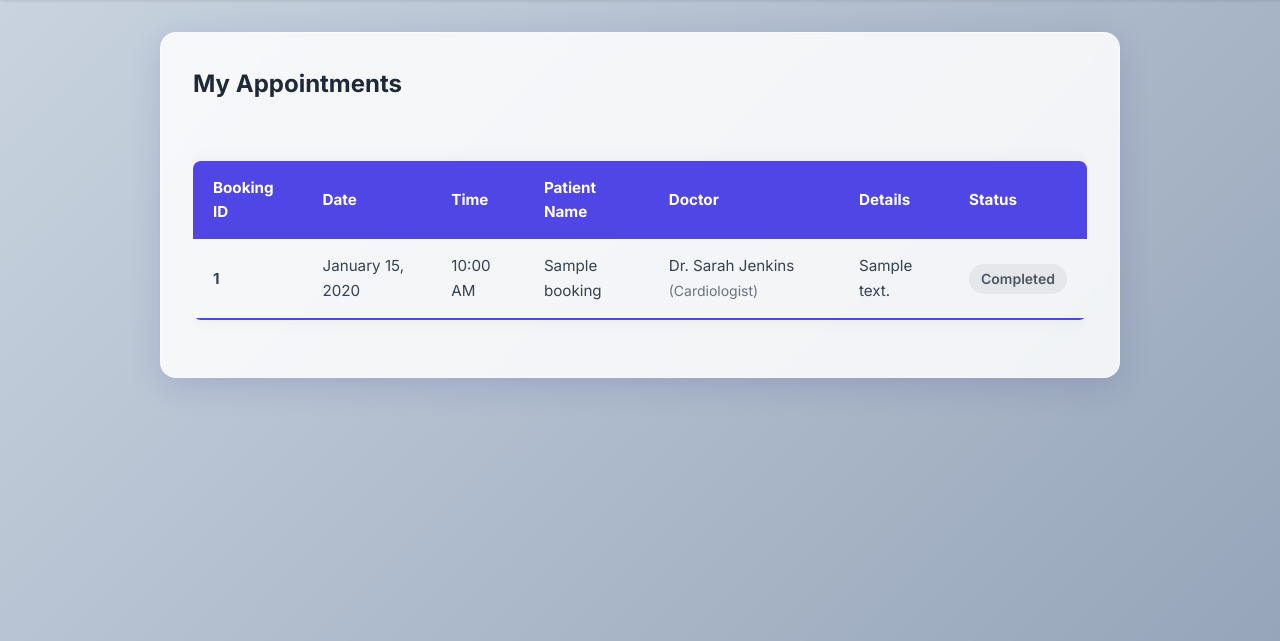
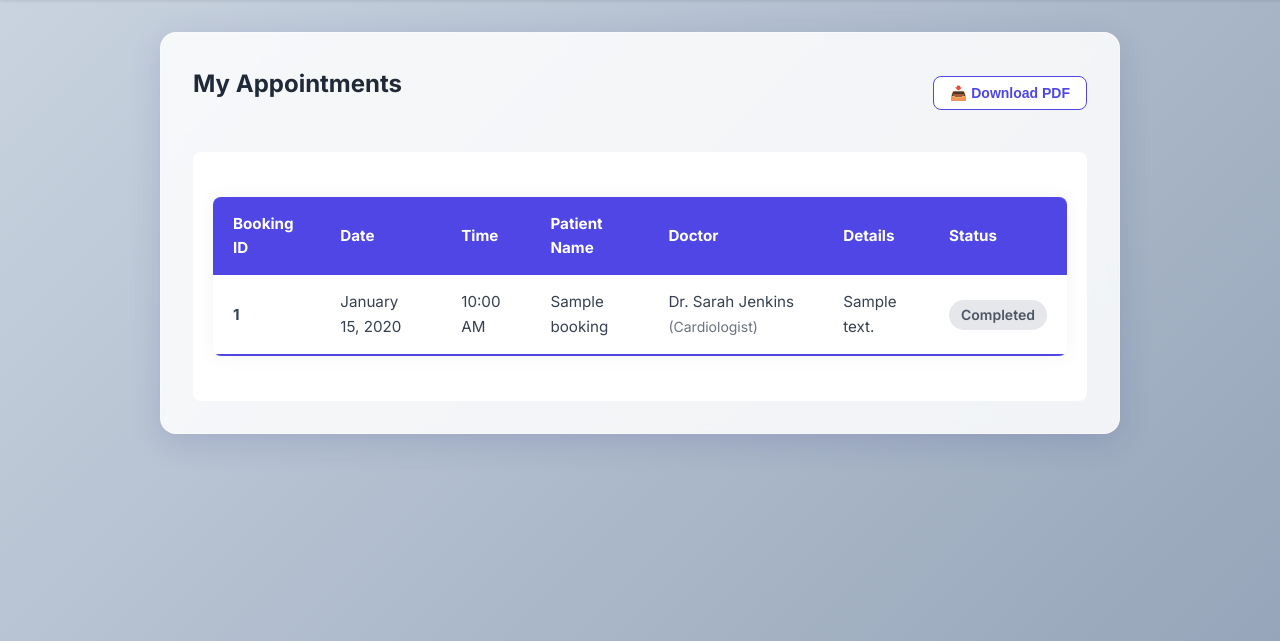
Before and after one commit to therahimulislam/Appointment-Booking-System, a PHP site: page /appointments.php in a window 1280 px wide. Shown: the part 73-714 px from the top of the page. Run offline with PHP 8.4, Linux system fonts and the light colour scheme; the visitor is signed in with stand-in values (Sample User, id 1); data comes from the database, SQL or seed files in the repository; tables that the repository leaves empty hold one stand-in row (values such as "Sample post"); some libraries are stand-ins or nearby versions.

Commit message:
Added PDF viewer and download option for my appointments records

```diff
--- a/Appointmentbooking/appointments.php
+++ b/Appointmentbooking/appointments.php
@@ -22,6 +22,7 @@ $result = $conn->query($sql);
     <meta name="viewport" content="width=device-width, initial-scale=1.0">
     <title>My Appointments - Appointment Booking</title>
     <link rel="stylesheet" type="text/css" href="style.css?v=<?php echo time(); ?>">
+    <script src="https://cdnjs.cloudflare.com/ajax/libs/html2pdf.js/0.10.1/html2pdf.bundle.min.js"></script>
 </head>
 
 <body class="dashboard-bg">
@@ -50,10 +51,17 @@ $result = $conn->query($sql);
 
     <div class="container mt-4">
         <div class="card glass full-width">
-            <h2>My Appointments</h2>
+            <div class="flex-align" style="justify-content: space-between; align-items: center;">
+                <h2>My Appointments</h2>
+                <?php if ($result->num_rows > 0): ?>
+                    <button onclick="downloadPDF()" class="btn secondary-btn btn-sm">📥 Download PDF</button>
+                <?php endif; ?>
+            </div>
 
             <?php if ($result->num_rows > 0): ?>
-                <div class="table-responsive mt-4">
+                <div id="appointmentData" class="table-responsive mt-4"
+                    style="background: white; padding: 20px; border-radius: 8px;">
+                    <h3 style="display: none;" class="pdf-header">CarePlus - Appointment History</h3>
                     <table class="styled-table">
                         <thead>
                             <tr>
@@ -101,7 +109,32 @@ $result = $conn->query($sql);
             <?php endif; ?>
         </div>
     </div>
+    <script>
+        function downloadPDF() {
+            // 1. Get the HTML element you want to convert
+            const element = document.getElementById('appointmentData');
 
+            // 2. Temporarily show the hidden header for the PDF
+            const header = element.querySelector('.pdf-header');
+            header.style.display = 'block';
+            header.style.marginBottom = '20px';
+
+            // 3. Configure the PDF settings
+            const opt = {
+                margin: 10,
+                filename: 'CarePlus_Appointments_<?php echo htmlspecialchars($_SESSION['user_name']); ?>.pdf',
+                image: { type: 'jpeg', quality: 0.98 },
+                html2canvas: { scale: 2 }, // Higher scale for better resolution
+                jsPDF: { unit: 'mm', format: 'a4', orientation: 'landscape' } // Landscape fits tables better
+            };
+
+            // 4. Generate the PDF
+            html2pdf().set(opt).from(element).save().then(() => {
+                // Hide the header again after downloading
+                header.style.display = 'none';
+            });
+        }
+    </script>
 </body>
 
 </html>
```
